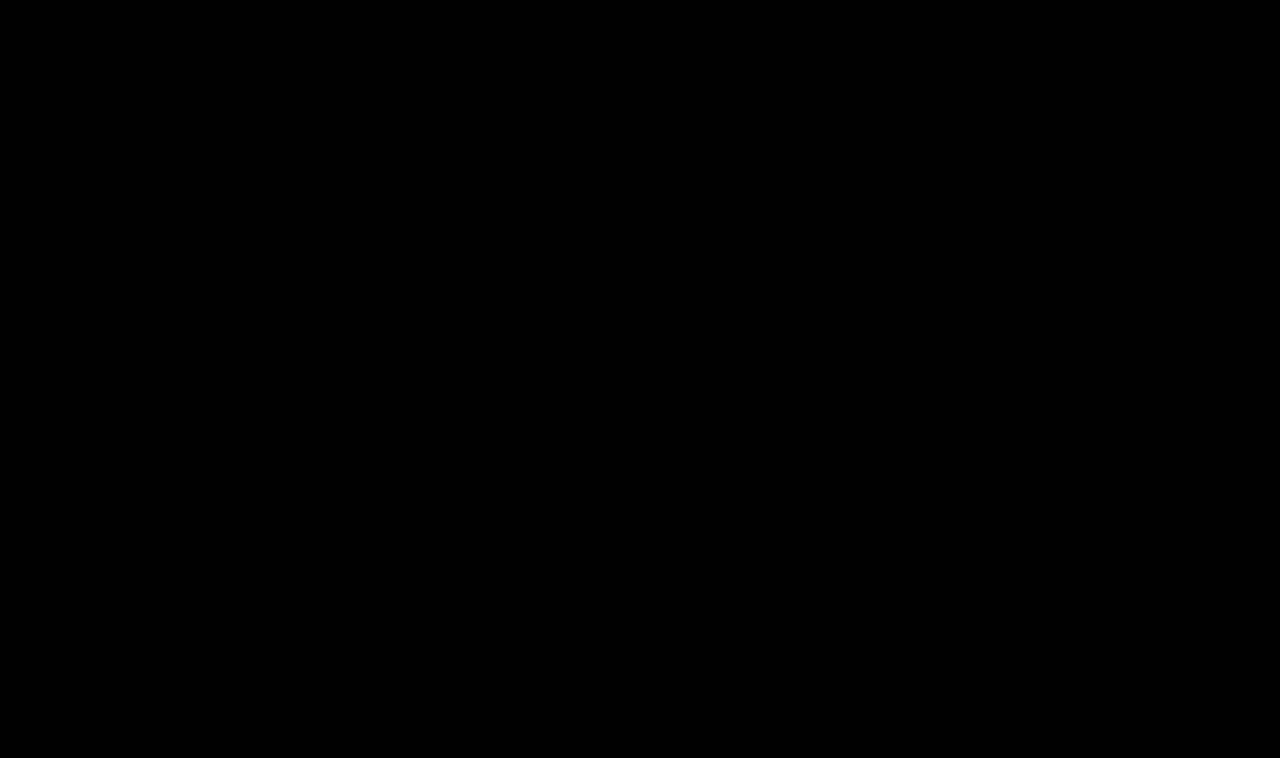
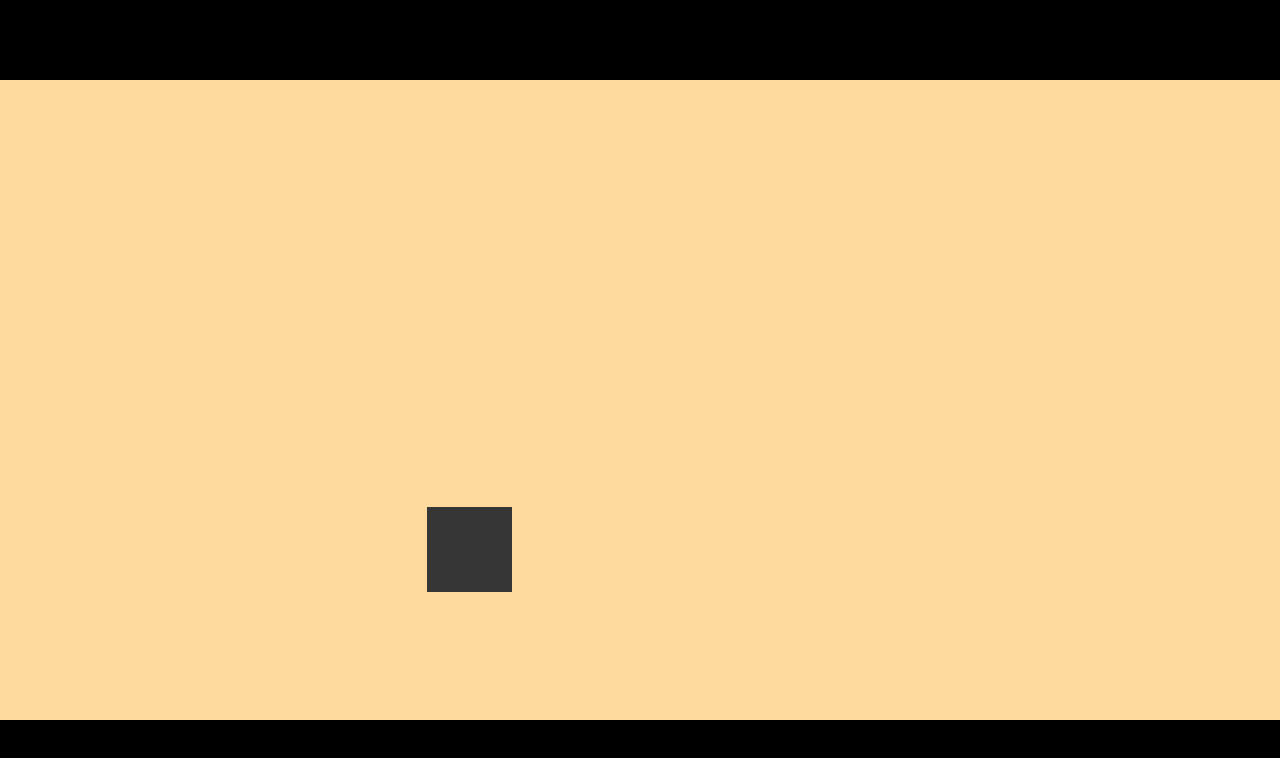
Before and after one commit to Deseteral/alchimia, a website built with Parcel: page src/index.html in a window 1280 px wide. Built offline with nearby package versions, Linux system fonts and the light colour scheme.

Commit message:
Rendering and stuff

```diff
--- /dev/null
+++ b/src/engine/engine.ts
@@ -0,0 +1,14 @@
+import { State } from 'src/engine/state';
+
+export class Engine {
+  activeState: (State | null) = null;
+
+  primaryColor: string = '#363636';
+  secondaryColor: string = '#ffda9e';
+
+  changeState(nextState: State): void {
+    this.activeState = nextState;
+  }
+
+  static instance = new Engine();
+}
--- /dev/null
+++ b/src/engine/state.ts
@@ -0,0 +1,4 @@
+export abstract class State {
+  abstract update(): void;
+  abstract render(ctx: CanvasRenderingContext2D): void;
+}
--- a/src/index.html
+++ b/src/index.html
@@ -7,6 +7,9 @@
   <title>Alchimia</title>
 </head>
 <body>
+  <div id="container">
+    <canvas></canvas>
+  </div>
   <script src="./main.ts" type="module"></script>
 </body>
 </html>
--- a/src/main.ts
+++ b/src/main.ts
@@ -1 +1,26 @@
-console.log('test');
+import { Engine } from 'src/engine/engine';
+import { GameState } from 'src/states/game-state';
+
+const SCREEN_WIDTH = 400;
+const SCREEN_HEIGHT = 240;
+
+const canvas = document.querySelector('canvas')!;
+const context = canvas.getContext('2d')!;
+
+function tick(): void {
+  context.fillStyle = Engine.instance.secondaryColor;
+  context.fillRect(0, 0, SCREEN_WIDTH, SCREEN_HEIGHT);
+
+  const state = Engine.instance.activeState!;
+  state.update();
+  state.render(context);
+
+  requestAnimationFrame(tick);
+}
+
+(function main(): void {
+  const initialState = new GameState();
+  Engine.instance.changeState(initialState);
+
+  tick();
+}());
--- /dev/null
+++ b/src/states/game-state.ts
@@ -0,0 +1,12 @@
+import { Engine } from 'src/engine/engine';
+import { State } from 'src/engine/state';
+
+export class GameState extends State {
+  update(): void {
+  }
+
+  render(ctx: CanvasRenderingContext2D): void {
+    ctx.fillStyle = Engine.instance.primaryColor;
+    ctx.fillRect(100, 100, 20, 20);
+  }
+}
--- a/src/style.css
+++ b/src/style.css
@@ -2,3 +2,17 @@ body {
   margin: 0;
   background-color: black;
 }
+
+#container {
+  display: flex;
+  flex-direction: column;
+  justify-content: center;
+  width: 100vw;
+  height: 100vh;
+}
+
+canvas {
+  width: 100vw;
+  /* height: 100vh; */
+  image-rendering: pixelated;
+}
```
Also changed, not shown: README.md.
